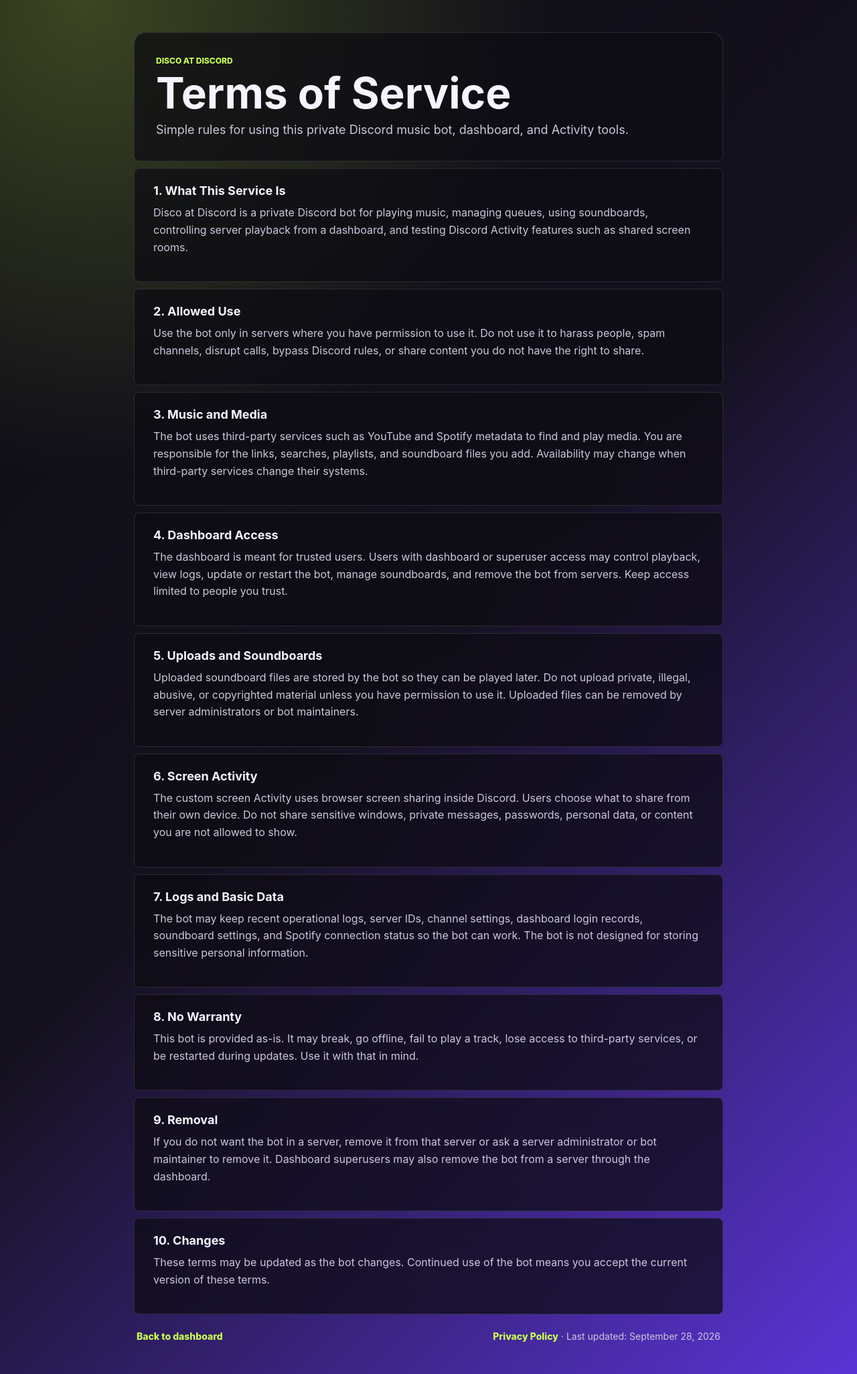
After one commit to EchsDee/Disco_at_discord_bot, a Python web app: template templates/terms.html in a window 1280 px wide. The commit adds this page. Shown: the whole page at 67% size. Run offline with Jinja, Linux system fonts and the light colour scheme; the template is opened without the code that fills it, so the values that code supplies are empty.

Commit message:
Add terms and privacy pages

```diff
--- a/static/dashboard.css
+++ b/static/dashboard.css
@@ -530,6 +530,10 @@ button:focus-visible {
   padding: 0 12px;
 }
 
+.nav-link {
+  text-decoration: none;
+}
+
 .nav-child {
   padding: 0 12px 0 44px;
   color: #d8d2e6;
--- /dev/null
+++ b/static/terms.css
@@ -0,0 +1,103 @@
+:root {
+  color-scheme: dark;
+  font-family: Inter, ui-sans-serif, system-ui, -apple-system, BlinkMacSystemFont, "Segoe UI", sans-serif;
+  background: #0d0c12;
+  color: #f7f3ff;
+}
+
+* {
+  box-sizing: border-box;
+}
+
+body {
+  margin: 0;
+  min-height: 100vh;
+  background:
+    radial-gradient(circle at 10% 0%, rgba(201, 255, 79, 0.24), transparent 30%),
+    linear-gradient(135deg, #0d0c12 0%, #15111f 48%, #5b34d6 100%);
+}
+
+.terms-shell {
+  width: min(880px, calc(100vw - 32px));
+  margin: 0 auto;
+  padding: 48px 0;
+}
+
+header,
+section {
+  border: 1px solid rgba(255, 255, 255, 0.12);
+  background: rgba(13, 12, 18, 0.72);
+  backdrop-filter: blur(18px);
+}
+
+header {
+  padding: 32px;
+  border-radius: 18px 18px 8px 8px;
+}
+
+section {
+  margin-top: 10px;
+  padding: 22px 28px;
+  border-radius: 8px;
+}
+
+.eyebrow {
+  margin: 0 0 8px;
+  color: #c9ff4f;
+  font-size: 12px;
+  font-weight: 800;
+  text-transform: uppercase;
+}
+
+h1,
+h2,
+p {
+  margin-top: 0;
+}
+
+h1 {
+  margin-bottom: 10px;
+  font-size: clamp(34px, 7vw, 64px);
+  line-height: 0.96;
+}
+
+h2 {
+  margin-bottom: 10px;
+  font-size: 18px;
+}
+
+p {
+  color: #cdc6dc;
+  line-height: 1.6;
+}
+
+.lede {
+  margin-bottom: 0;
+  font-size: 18px;
+}
+
+footer {
+  display: flex;
+  justify-content: space-between;
+  gap: 16px;
+  padding: 24px 4px 0;
+  color: #cdc6dc;
+  font-size: 14px;
+}
+
+a {
+  color: #c9ff4f;
+  font-weight: 800;
+  text-decoration: none;
+}
+
+@media (max-width: 640px) {
+  header,
+  section {
+    padding: 22px;
+  }
+
+  footer {
+    flex-direction: column;
+  }
+}
--- a/templates/dashboard_login.html
+++ b/templates/dashboard_login.html
@@ -30,6 +30,10 @@
         <span>Continue with Discord</span>
       </a>
       <div class="status">{{CONFIG_MESSAGE}}</div>
+      <div class="policy-links">
+        <a class="terms-link" href="/terms">Terms of Service</a>
+        <a class="terms-link" href="/privacy">Privacy Policy</a>
+      </div>
     </section>
   </main>
   <script src="/static/dashboard_login.js?v=20260518-avatar"></script>
--- /dev/null
+++ b/templates/terms.html
@@ -0,0 +1,73 @@
+<!doctype html>
+<html lang="en">
+<head>
+  <meta charset="utf-8">
+  <meta name="viewport" content="width=device-width, initial-scale=1">
+  <title>Terms of Service - Disco at Discord</title>
+  <link rel="stylesheet" href="/static/terms.css?v=20260928-simple">
+</head>
+<body>
+  <main class="terms-shell">
+    <header>
+      <p class="eyebrow">Disco at Discord</p>
+      <h1>Terms of Service</h1>
+      <p class="lede">Simple rules for using this private Discord music bot, dashboard, and Activity tools.</p>
+    </header>
+
+    <section>
+      <h2>1. What This Service Is</h2>
+      <p>Disco at Discord is a private Discord bot for playing music, managing queues, using soundboards, controlling server playback from a dashboard, and testing Discord Activity features such as shared screen rooms.</p>
+    </section>
+
+    <section>
+      <h2>2. Allowed Use</h2>
+      <p>Use the bot only in servers where you have permission to use it. Do not use it to harass people, spam channels, disrupt calls, bypass Discord rules, or share content you do not have the right to share.</p>
+    </section>
+
+    <section>
+      <h2>3. Music and Media</h2>
+      <p>The bot uses third-party services such as YouTube and Spotify metadata to find and play media. You are responsible for the links, searches, playlists, and soundboard files you add. Availability may change when third-party services change their systems.</p>
+    </section>
+
+    <section>
+      <h2>4. Dashboard Access</h2>
+      <p>The dashboard is meant for trusted users. Users with dashboard or superuser access may control playback, view logs, update or restart the bot, manage soundboards, and remove the bot from servers. Keep access limited to people you trust.</p>
+    </section>
+
+    <section>
+      <h2>5. Uploads and Soundboards</h2>
+      <p>Uploaded soundboard files are stored by the bot so they can be played later. Do not upload private, illegal, abusive, or copyrighted material unless you have permission to use it. Uploaded files can be removed by server administrators or bot maintainers.</p>
+    </section>
+
+    <section>
+      <h2>6. Screen Activity</h2>
+      <p>The custom screen Activity uses browser screen sharing inside Discord. Users choose what to share from their own device. Do not share sensitive windows, private messages, passwords, personal data, or content you are not allowed to show.</p>
+    </section>
+
+    <section>
+      <h2>7. Logs and Basic Data</h2>
+      <p>The bot may keep recent operational logs, server IDs, channel settings, dashboard login records, soundboard settings, and Spotify connection status so the bot can work. The bot is not designed for storing sensitive personal information.</p>
+    </section>
+
+    <section>
+      <h2>8. No Warranty</h2>
+      <p>This bot is provided as-is. It may break, go offline, fail to play a track, lose access to third-party services, or be restarted during updates. Use it with that in mind.</p>
+    </section>
+
+    <section>
+      <h2>9. Removal</h2>
+      <p>If you do not want the bot in a server, remove it from that server or ask a server administrator or bot maintainer to remove it. Dashboard superusers may also remove the bot from a server through the dashboard.</p>
+    </section>
+
+    <section>
+      <h2>10. Changes</h2>
+      <p>These terms may be updated as the bot changes. Continued use of the bot means you accept the current version of these terms.</p>
+    </section>
+
+    <footer>
+      <a href="/">Back to dashboard</a>
+      <span><a href="/privacy">Privacy Policy</a> · Last updated: September 28, 2026</span>
+    </footer>
+  </main>
+</body>
+</html>
```
Also changed, not shown: bot.py (+24 -0 lines), static/dashboard_login.css (+19 -0 lines), templates/dashboard.html (+8 -0 lines), templates/privacy.html (added, +73 -0 lines).
